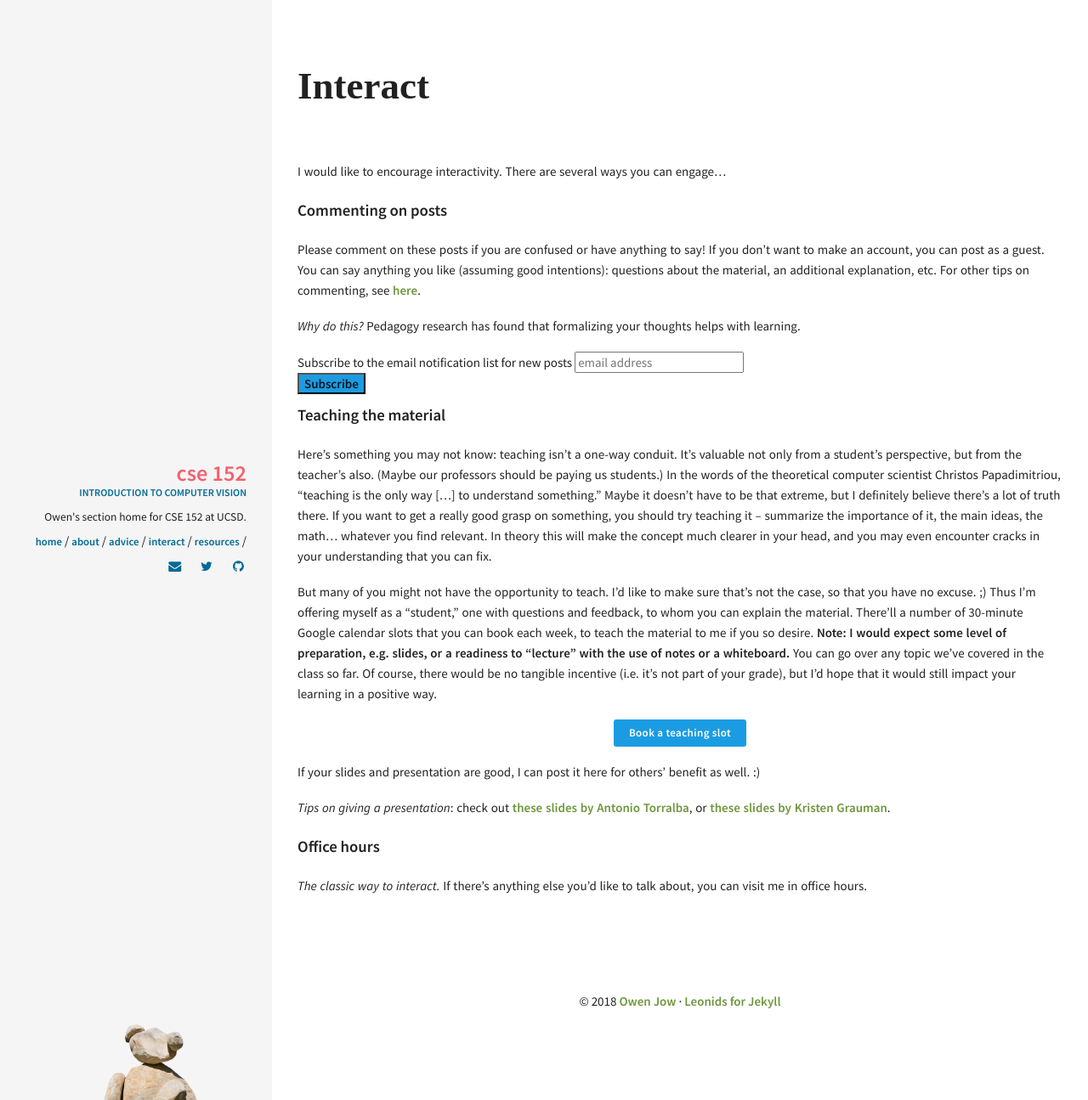
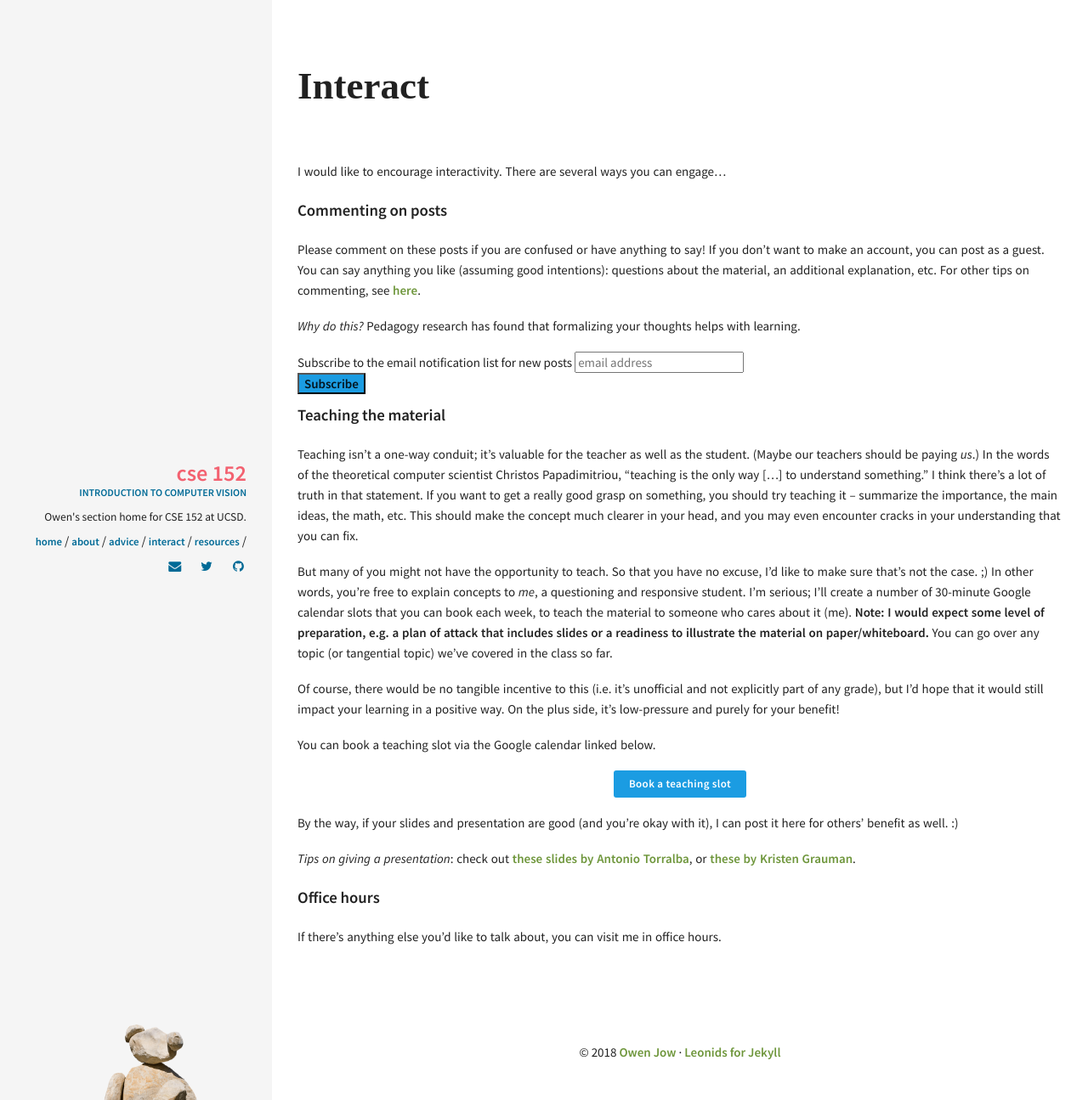
Before and after one commit to ohjay/cse152, a Jekyll site: the page built from pages/interact.md, in a window 1280 px wide. Shown: the whole page at 85% size. Built offline with Jekyll 4.4.1, drawn with Linux system fonts in a browser that asks for light colours; some web fonts are replaced; comment, search, counter and statistics services are not loaded.

Commit message:
minor content updates r4

```diff
--- a/_data/oh_fa18.yml
+++ b/_data/oh_fa18.yml
@@ -1,2 +1,2 @@
 - location: EBU3B 4127
-  time: Th 6:30pm - 8:30pm
+  time: TBD 0:00am - 0:00am
--- a/_includes/about/cse152.html
+++ b/_includes/about/cse152.html
@@ -5,5 +5,5 @@
 
   <br /><br />
 
-  We will cover the topics shown in the course roadmap to the right. Excitingly, Prof. Su is updating the course this semester to provide a more modern computer vision foundation (with topics such as normalized cuts, semantic segmentation, and deep learning).
+  We will cover the topics shown in the course roadmap to the right. Excitingly, Prof. Su is updating the course this semester to provide a more comprehensive (including modern) CV foundation, with topics such as normalized cuts, semantic segmentation, and deep learning.
 </div>
--- a/pages/interact.md
+++ b/pages/interact.md
@@ -27,18 +27,22 @@ _Why do this?_ Pedagogy research has found that formalizing your thoughts helps
 
 #### Teaching the material
 
-Here's something you may not know: teaching isn't a one-way conduit. It's valuable not only from a student's perspective, but from the teacher's also. (Maybe our professors should be paying us students.) In the words of the theoretical computer scientist Christos Papadimitriou, "teaching is the only way [...] to understand something." Maybe it doesn't have to be that extreme, but I definitely believe there's a lot of truth there. If you want to get a really good grasp on something, you should try teaching it – summarize the importance of it, the main ideas, the math... whatever you find relevant. In theory this will make the concept much clearer in your head, and you may even encounter cracks in your understanding that you can fix.
+Teaching isn't a one-way conduit; it's valuable for the teacher as well as the student. (Maybe our teachers should be paying _us_.) In the words of the theoretical computer scientist Christos Papadimitriou, "teaching is the only way [...] to understand something." I think there's a lot of truth in that statement. If you want to get a really good grasp on something, you should try teaching it – summarize the importance, the main ideas, the math, etc. This should make the concept much clearer in your head, and you may even encounter cracks in your understanding that you can fix.
 
-But many of you might not have the opportunity to teach. I'd like to make sure that's not the case, so that you have no excuse. ;) Thus I'm offering myself as a "student," one with questions and feedback, to whom you can explain the material. There'll a number of 30-minute Google calendar slots that you can book each week, to teach the material to me if you so desire. **Note: I would expect some level of preparation, e.g. slides, or a readiness to "lecture" with the use of notes or a whiteboard.** You can go over any topic we've covered in the class so far. Of course, there would be no tangible incentive (i.e. it's not part of your grade), but I'd hope that it would still impact your learning in a positive way.
+But many of you might not have the opportunity to teach. So that you have no excuse, I'd like to make sure that's not the case. ;) In other words, you're free to explain concepts to _me_, a questioning and responsive student. I'm serious; I'll create a number of 30-minute Google calendar slots that you can book each week, to teach the material to someone who cares about it (me). **Note: I would expect some level of preparation, e.g. a plan of attack that includes slides or a readiness to illustrate the material on paper/whiteboard.** You can go over any topic (or tangential topic) we've covered in the class so far.
+
+Of course, there would be no tangible incentive to this (i.e. it's unofficial and not explicitly part of any grade), but I'd hope that it would still impact your learning in a positive way. On the plus side, it's low-pressure and purely for your benefit!
+
+You can book a teaching slot via the Google calendar linked below.
 
 <div style="text-align: center">
   <a id="ts-button" href="https://calendar.google.com/calendar/selfsched?sstoken=UUdpTHc2UWlqV1I2fGRlZmF1bHR8YTcyNzZmZjIxODI4M2IyNjIzYThiOWZkZjk0YTAwY2Q">Book a teaching slot</a>
 </div>
 
-If your slides and presentation are good, I can post it here for others' benefit as well. :)
+By the way, if your slides and presentation are good (and you're okay with it), I can post it here for others' benefit as well. :)
 
-_Tips on giving a presentation_: check out [these slides by Antonio Torralba](https://d1b10bmlvqabco.cloudfront.net/attach/jcirbunfsor3sh/i54riyaslsX/jgvhcnsbmjkb/GiveAGoodTalk.pdf), or [these slides by Kristen Grauman](https://www.cc.gatech.edu/~parikh/citizenofcvpr/static/slides/grauman_preparing_clear_talks.pdf).
+_Tips on giving a presentation_: check out [these slides by Antonio Torralba](https://d1b10bmlvqabco.cloudfront.net/attach/jcirbunfsor3sh/i54riyaslsX/jgvhcnsbmjkb/GiveAGoodTalk.pdf), or [these by Kristen Grauman](https://www.cc.gatech.edu/~parikh/citizenofcvpr/static/slides/grauman_preparing_clear_talks.pdf).
 
 #### Office hours
 
-_The classic way to interact._ If there's anything else you'd like to talk about, you can visit me in office hours.
+If there's anything else you'd like to talk about, you can visit me in office hours.
```
